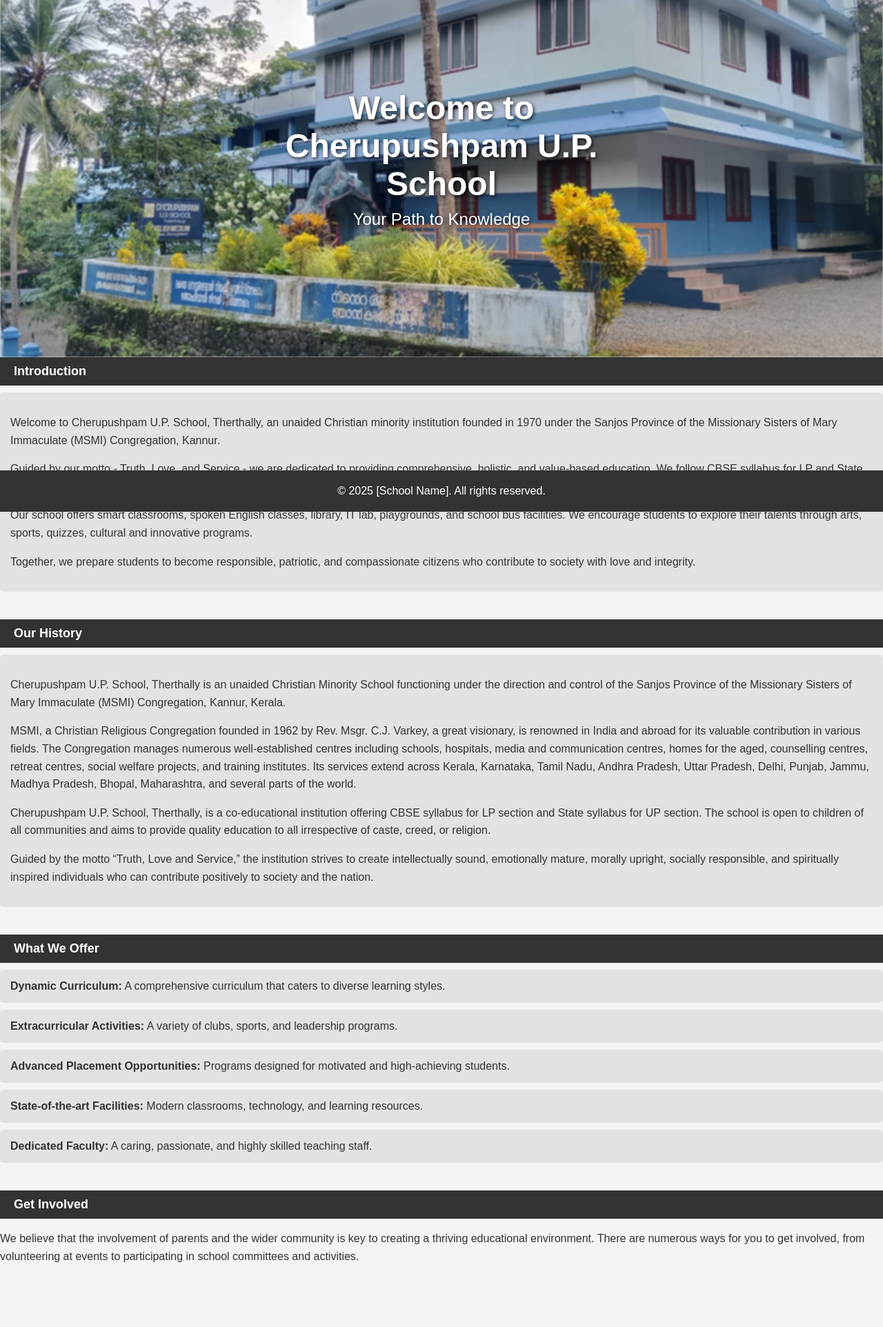
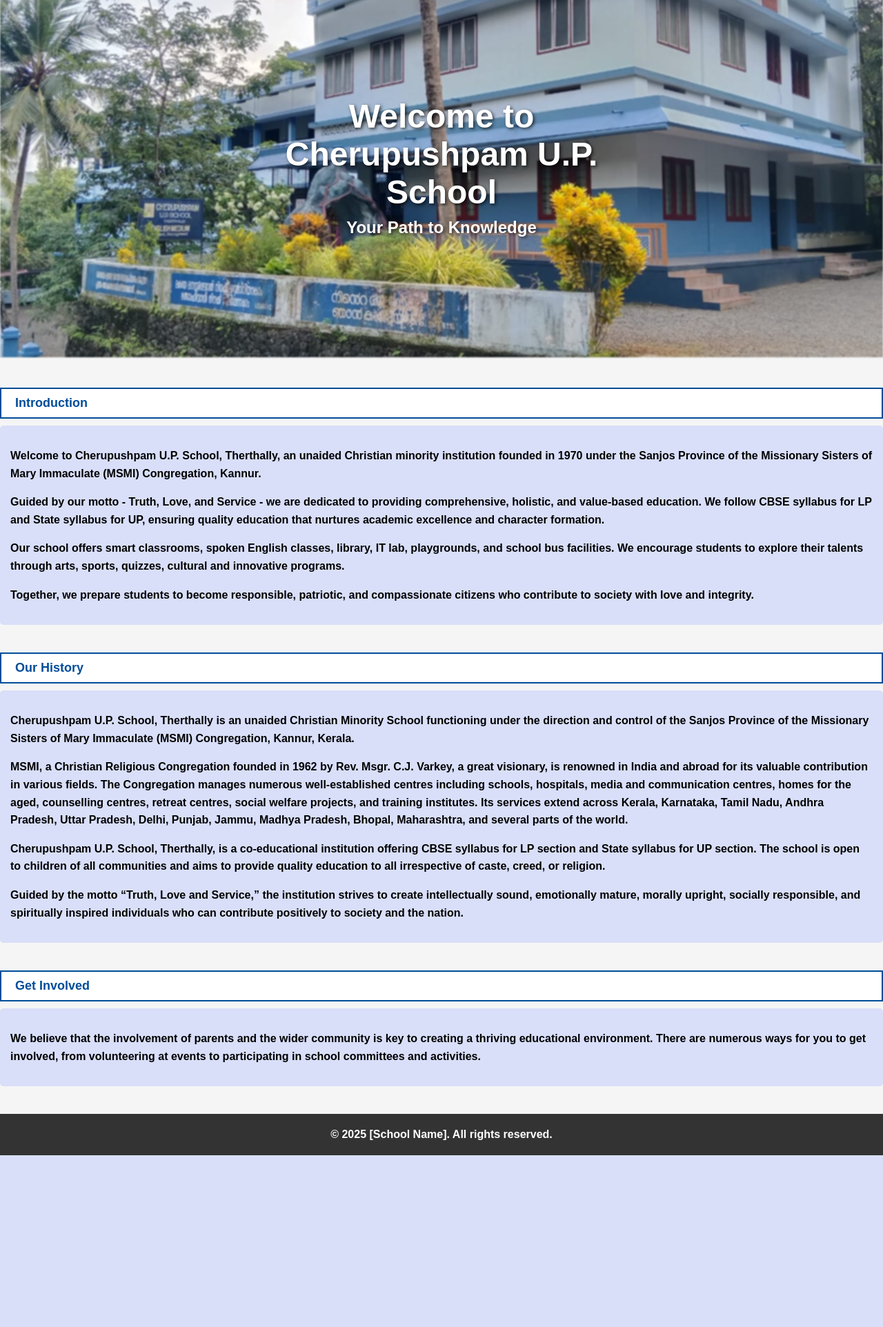
Before and after one commit to JDXing/project, a Flask app: page / in a window 1280 px wide. Shown: the part 58-1982 px from the top of the page at 69% size. After the commit the page ends 1733 px from the top, so only its background shows below. Run offline with Flask 3, Linux system fonts and the light colour scheme.

Commit message:
jose's 6th commit

```diff
--- a/Templates/index.html
+++ b/Templates/index.html
@@ -1,5 +1,6 @@
 <!DOCTYPE html>
 <html lang="en">
+
 <head>
     <meta charset="UTF-8">
     <meta name="viewport" content="width=device-width, initial-scale=1.0">
@@ -10,6 +11,7 @@
 
 
 </head>
+
 <body>
 
     <nav>
@@ -24,7 +26,9 @@
     <div class="main-content">
         <section class="section1">
             <div class="hero">
-            <img src="static\images\WhatsApp Image 2025-10-01 at 10.35.03_6c7f2bfc.jpg" height="%" width="%" class="zoom-img">
+                <img src="static\images\WhatsApp Image 2025-10-01 at 10.35.03_6c7f2bfc.jpg" height="%" width="%"
+                    class="zoom zoom-img">
+                <img src="static\images\logo.jpg" height="%" width="%" class="zoom">
                 <div class="overlay-text">
                     <h1>Welcome to Cherupushpam U.P. School</h1>
                     <p>Your Path to Knowledge</p>
@@ -36,57 +40,86 @@
             <ul class="values-list">
                 <li>
                     <p>
-                Welcome to Cherupushpam U.P. School, Therthally, an unaided Christian minority institution founded in 1970 under the Sanjos Province of the Missionary Sisters of Mary Immaculate (MSMI) Congregation, Kannur.
+                        Welcome to Cherupushpam U.P. School, Therthally, an unaided Christian minority institution
+                        founded in 1970 under the Sanjos Province of the Missionary Sisters of Mary Immaculate (MSMI)
+                        Congregation, Kannur.
                     </p>
                     <p>
-                Guided by our motto - Truth, Love, and Service - we are dedicated to providing comprehensive, holistic, and value-based education. We follow CBSE syllabus for LP and State syllabus for UP, ensuring quality education that nurtures academic excellence and character formation.
+                        Guided by our motto - Truth, Love, and Service - we are dedicated to providing comprehensive,
+                        holistic, and value-based education. We follow CBSE syllabus for LP and State syllabus for UP,
+                        ensuring quality education that nurtures academic excellence and character formation.
                     </p>
                     <p>
-                Our school offers smart classrooms, spoken English classes, library, IT lab, playgrounds, and school bus facilities. We encourage students to explore their talents through arts, sports, quizzes, cultural and innovative programs.
+                        Our school offers smart classrooms, spoken English classes, library, IT lab, playgrounds, and
+                        school bus facilities. We encourage students to explore their talents through arts, sports,
+                        quizzes, cultural and innovative programs.
                     </p>
                     <p>
-                Together, we prepare students to become responsible, patriotic, and compassionate citizens who contribute to society with love and integrity.
-            </p>
-            </li></ul>
-        </section>
-
-        <section class="section">
-            <div class="cbar">Our History</div>
-            <ul class="values-list">
-                <li><p>Cherupushpam U.P. School, Therthally is an unaided Christian Minority School functioning under the direction and control of the Sanjos Province of the Missionary Sisters of Mary Immaculate (MSMI) Congregation, Kannur, Kerala.
-                    </p>
-                    <p>
-                    MSMI, a Christian Religious Congregation founded in 1962 by Rev. Msgr. C.J. Varkey, a great visionary, is renowned in India and abroad for its valuable contribution in various fields. The Congregation manages numerous well-established centres including schools, hospitals, media and communication centres, homes for the aged, counselling centres, retreat centres, social welfare projects, and training institutes. Its services extend across Kerala, Karnataka, Tamil Nadu, Andhra Pradesh, Uttar Pradesh, Delhi, Punjab, Jammu, Madhya Pradesh, Bhopal, Maharashtra, and several parts of the world.
-                    </p>
-                    <p>
-                    Cherupushpam U.P. School, Therthally, is a co-educational institution offering CBSE syllabus for LP section and State syllabus for UP section. The school is open to children of all communities and aims to provide quality education to all irrespective of caste, creed, or religion.
-                    </p>
-                    <p>
-                    Guided by the motto “Truth, Love and Service,” the institution strives to create intellectually sound, emotionally mature, morally upright, socially responsible, and spiritually inspired individuals who can contribute positively to society and the nation.
+                        Together, we prepare students to become responsible, patriotic, and compassionate citizens who
+                        contribute to society with love and integrity.
                     </p>
                 </li>
             </ul>
         </section>
 
         <section class="section">
-            <div class="cbar">What We Offer</div>
-            <ul class="offers-list">
-                <li><strong>Dynamic Curriculum:</strong> A comprehensive curriculum that caters to diverse learning styles.</li>
-                <li><strong>Extracurricular Activities:</strong> A variety of clubs, sports, and leadership programs.</li>
-                <li><strong>Advanced Placement Opportunities:</strong> Programs designed for motivated and high-achieving students.</li>
-                <li><strong>State-of-the-art Facilities:</strong> Modern classrooms, technology, and learning resources.</li>
-                <li><strong>Dedicated Faculty:</strong> A caring, passionate, and highly skilled teaching staff.</li>
+            <div class="cbar">Our History</div>
+            <ul class="values-list">
+                <li>
+                    <p>Cherupushpam U.P. School, Therthally is an unaided Christian Minority School functioning under
+                        the direction and control of the Sanjos Province of the Missionary Sisters of Mary Immaculate
+                        (MSMI) Congregation, Kannur, Kerala.
+                    </p>
+                    <p>
+                        MSMI, a Christian Religious Congregation founded in 1962 by Rev. Msgr. C.J. Varkey, a great
+                        visionary, is renowned in India and abroad for its valuable contribution in various fields. The
+                        Congregation manages numerous well-established centres including schools, hospitals, media and
+                        communication centres, homes for the aged, counselling centres, retreat centres, social welfare
+                        projects, and training institutes. Its services extend across Kerala, Karnataka, Tamil Nadu,
+                        Andhra Pradesh, Uttar Pradesh, Delhi, Punjab, Jammu, Madhya Pradesh, Bhopal, Maharashtra, and
+                        several parts of the world.
+                    </p>
+                    <p>
+                        Cherupushpam U.P. School, Therthally, is a co-educational institution offering CBSE syllabus for
+                        LP section and State syllabus for UP section. The school is open to children of all communities
+                        and aims to provide quality education to all irrespective of caste, creed, or religion.
+                    </p>
+                    <p>
+                        Guided by the motto “Truth, Love and Service,” the institution strives to create intellectually
+                        sound, emotionally mature, morally upright, socially responsible, and spiritually inspired
+                        individuals who can contribute positively to society and the nation.
+                    </p>
+                </li>
             </ul>
         </section>
-
         <section class="section">
             <div class="cbar">Get Involved</div>
-            <p>We believe that the involvement of parents and the wider community is key to creating a thriving educational environment. There are numerous ways for you to get involved, from volunteering at events to participating in school committees and activities.</p>
+            <ul class="values-list">
+                <li>
+                    <p>We believe that the involvement of parents and the wider community is key to creating a thriving
+                        educational environment. There are numerous ways for you to get involved, from volunteering at
+                        events to
+                        participating in school committees and activities.</p>
+                </li>
+            </ul>
         </section>
     </div>
+    <script>
+        let slides = document.querySelectorAll('.zoom');
+        let index = 0;
+
+        function showNextSlide() {
+            slides[index].classList.remove('zoom-img');
+            index = (index + 1) % slides.length;  // move to next, loop back
+            slides[index].classList.add('zoom-img');
+        }
+
+        setInterval(showNextSlide, 3000); // change image every 3 seconds
+    </script>
 
     <footer>
         <p>&copy; 2025 [School Name]. All rights reserved.</p>
     </footer>
 </body>
+
 </html>
--- a/static/school.css
+++ b/static/school.css
@@ -3,10 +3,11 @@ body {
     font-family: Arial, sans-serif;
     margin: 0;
     padding: 0;
-    background-color: #f4f4f4;
-    color: #333;
-    padding-bottom: 50px;
-    padding-top: 0; /* Space for fixed nav */
+    background-color: whitesmoke;
+    color: black;
+    font-weight: bold;
+    padding-top: 0;
+    /* Space for fixed nav */
 }
 
 /* Header */
@@ -59,7 +60,6 @@ nav a:hover {
 /* Main Content Wrapper */
 .main-content {
     width: 100%;
-
     margin: 0px auto;
     padding: 0;
     box-sizing: border-box;
@@ -86,6 +86,7 @@ h2 {
 /* Section Styling */
 .section {
     margin-bottom: 40px;
+    margin-top: 20px;
 }
 
 .section p {
@@ -102,7 +103,7 @@ h2 {
 
 .values-list li,
 .offers-list li {
-    background-color: #e2e2e2;
+    background-color: #a9bbff60;
     margin: 10px 0;
     padding: 15px;
     border-radius: 5px;
@@ -114,8 +115,8 @@ footer {
     color: white;
     padding: 5px 0;
     text-align: center;
-    position: fixed;
-    bottom: 0;
+    position: relative;
+    bottom: 0%;
     width: 100%;
     display: flex;
     align-items: center;
@@ -126,16 +127,30 @@ footer {
 .hero {
     position: relative;
     width: 100%;
+    height: 600px;
+    /* adjust height as needed */
     overflow: hidden;
+}
 
+.zoom {
+    position: absolute;
+    width: 200%;
+    height: 100%;
+    object-fit: cover;
+    /* makes the image fit nicely */
+    display: flex;
+    opacity: 0;
+    transition: opacity 2s ease-in-out;
 }
 
 .zoom-img {
     width: 100%;
     height: auto;
     display: block;
-    transition: transform 1s ease, filter 0.5s ease;
+    transition: transform 2s ease, filter 0.5s ease;
     filter: blur(1px);
+    opacity: 1;
+    object-fit: cover;
 }
 
 .zoom-img:hover {
@@ -174,6 +189,7 @@ footer {
         opacity: 0;
         transform: translateY(20px);
     }
+
     100% {
         opacity: 1;
         transform: translateY(0);
@@ -185,8 +201,9 @@ footer {
     display: flex;
     justify-content: space-between;
     align-items: center;
-    background-color: #333;
-    color: white;
+    background-color: white;
+    color: #004d99;
+    border: 2px solid #004d99;
     padding: 10px 20px;
     font-size: 18px;
     font-weight: bold;
```
Also changed, not shown: static/about.css (+28 -8 lines), static/academic.css (+24 -6 lines), static/admin.css (+6 -3 lines), static/common.css (+42 -10 lines), static/contact.css (+25 -5 lines), static/uploads/Screenshot 2024-12-01 164648.png (deleted), static/uploads/Screenshot 2024-12-01 164841.png (deleted). Lines whose indentation alone changed are shown as unchanged.
